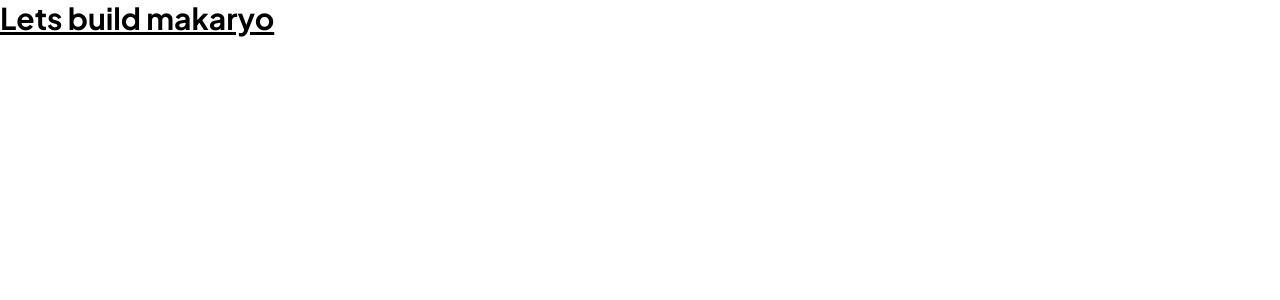
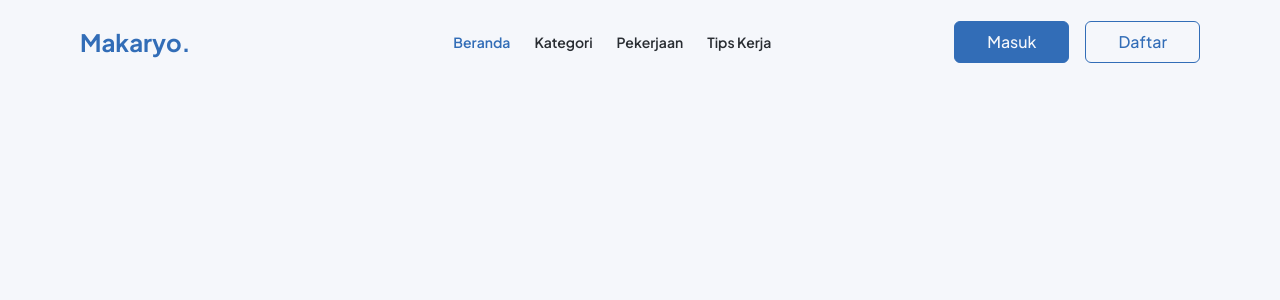
Before and after one commit to mhnasrullah/makaryo, a React (Vite) app: page / in a window 1280 px wide. Shown: the top 300 px of the page. Built offline with nearby package versions, Linux system fonts and the light colour scheme.

Commit message:
p:navbar

```diff
--- a/index.html
+++ b/index.html
@@ -6,7 +6,7 @@
     <meta name="viewport" content="width=device-width, initial-scale=1.0" />
     <title>Vite + React + TS</title>
   </head>
-  <body>
+  <body class="bg-white text-black">
     <div id="root"></div>
     <script type="module" src="/src/main.tsx"></script>
   </body>
--- a/package.json
+++ b/package.json
@@ -10,7 +10,8 @@
   },
   "dependencies": {
     "react": "^18.2.0",
-    "react-dom": "^18.2.0"
+    "react-dom": "^18.2.0",
+    "react-icons": "^4.7.1"
   },
   "devDependencies": {
     "@types/react": "^18.0.26",
--- a/src/App.tsx
+++ b/src/App.tsx
@@ -1,12 +1,11 @@
+import Navbar from "./sections/Navbar"
 
 function App() {
 
   return (
-    <div className="App">
-      <h1 className="text-3xl font-bold underline">
-        Lets build makaryo
-      </h1>
-    </div>
+    <>
+      <Navbar/>
+    </>
   )
 }
 
--- /dev/null
+++ b/src/components/Box.tsx
@@ -0,0 +1,13 @@
+import {FC, PropsWithChildren} from 'react'
+
+interface Props {
+    className? : string
+}
+
+const Box:FC<PropsWithChildren<Props>> = ({children,className}) => {
+  return (
+    <div className={`px-4 max-w-6xl lg:mx-auto ${className ? className : " "}`}>{children}</div>
+  )
+}
+
+export default Box
--- /dev/null
+++ b/src/components/Button.tsx
@@ -0,0 +1,24 @@
+import { FC, PropsWithChildren } from "react"
+
+interface Props {
+    type : "primary" | "secondary",
+    className? : string
+}
+const Button : FC<PropsWithChildren<Props>> = ({children,type,className}) => {
+
+    let styleType : string;
+
+    switch (type) {
+        case "primary" :
+            styleType = "bg-blue border-blue text-white";
+            break;
+        case "secondary" :
+            styleType = "bg-transparent border-blue text-blue"
+    }
+
+    return (
+        <button className={`${styleType} font-medium px-8 border-[1.5px] py-2 rounded-md ${className ? className : " "}`}>{children}</button>
+    )
+}
+
+export default Button
--- /dev/null
+++ b/src/components/Logo.tsx
@@ -0,0 +1,8 @@
+
+const Logo = () => {
+    return (
+        <h1 className="text-blue font-bold text-2xl">Makaryo.</h1>
+    )
+}
+
+export default Logo
--- /dev/null
+++ b/src/sections/Navbar.tsx
@@ -0,0 +1,58 @@
+import Box from "../components/Box"
+import Logo from "../components/Logo"
+import {HiMenuAlt4} from 'react-icons/hi'
+import Button from "../components/Button"
+import { useState } from "react"
+
+const AuthButton = () => {
+    return (
+        <>
+            <Button
+            className="w-full lg:w-fit lg:h-fit"
+            type="primary"
+            >Masuk</Button>
+            <Button
+            className="w-full mt-2 lg:mt-0 lg:w-fit lg:h-fit"
+            type="secondary"
+            >Daftar</Button>
+        </>
+    )
+}
+
+const Navbar = () => {
+
+    const [show,setShow] = useState(false);
+
+    return (
+        <nav className="py-2">
+            <Box className="lg:grid lg:grid-cols-3">
+                {/* Left side n nav on mobile */}
+                <div className="flex justify-between items-center">
+                    <Logo/>
+                    <button
+                    onClick={()=>setShow(!show)}
+                    className="lg:hidden"
+                    >
+                        <HiMenuAlt4 className="text-blue"/>
+                    </button>
+                </div>
+                {/* middle side n content nav on mobile */}
+                <div className={`font-semibold text-sm flex-col lg:flex-row lg:space-y-0 lg:space-x-6 space-y-4 py-6 ${show ? 'flex' : 'hidden lg:flex'}`}>
+                    <button className="text-blue">Beranda</button>
+                    <button>Kategori</button>
+                    <button>Pekerjaan</button>
+                    <button>Tips Kerja</button>
+                    <div className="lg:hidden">
+                        <AuthButton/>
+                    </div>
+                </div>
+                {/* right side n hidden on mobile */}
+                <div className="hidden lg:flex lg:items-center lg:justify-end lg:space-x-4">
+                    <AuthButton/>
+                </div>
+            </Box>
+        </nav>
+    )
+}
+
+export default Navbar
```
Also changed, not shown: 1 other file (tests, documents, lock files or other folders).
